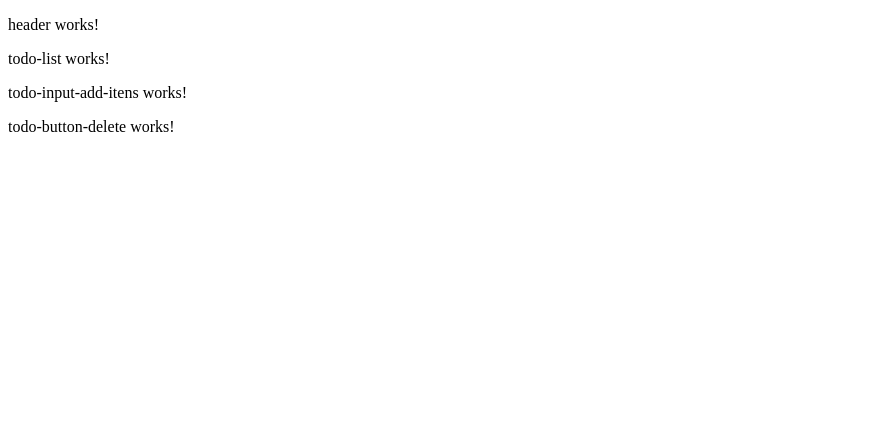
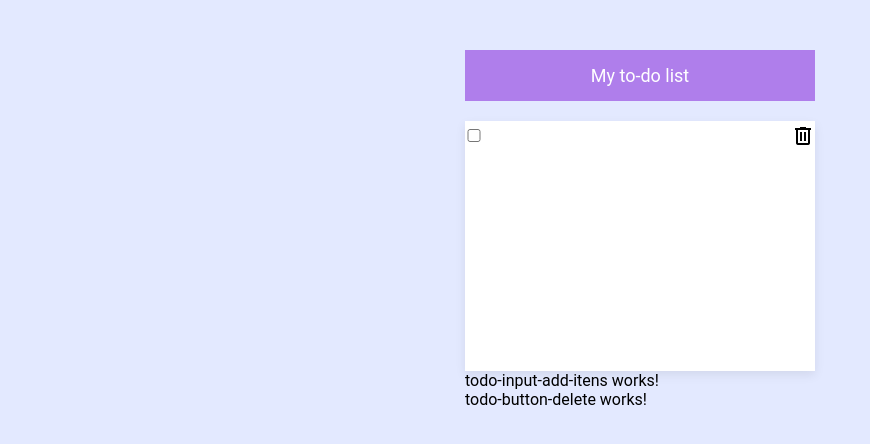
Before and after one commit to ZKros/Angular, an Angular app in the folder projeto_To_Do_List/: page / in a window 1280 px wide. Shown: the top 444 px of the page, without its empty margins (0-870 px from the left). Built offline with nearby package versions, Linux system fonts and the light colour scheme.

Commit message:
to-do list

```diff
--- a/projeto_To_Do_List/package.json
+++ b/projeto_To_Do_List/package.json
@@ -3,7 +3,7 @@
   "version": "0.0.0",
   "scripts": {
     "ng": "ng",
-    "start": "ng serve",
+    "start": "ng serve --port 3000",
     "build": "ng build",
     "watch": "ng build --watch --configuration development",
     "test": "ng test"
--- a/projeto_To_Do_List/src/app/modules/home/components/header/header.component.css
+++ b/projeto_To_Do_List/src/app/modules/home/components/header/header.component.css
@@ -0,0 +1,11 @@
+h1 {
+	width: 100%;
+	padding: 15px 0;
+	margin-bottom: 15px;
+
+	text-align: center;
+	font-size: 18px;
+	color: #FFFFFF;
+
+	background: #AF7EEB;
+}
--- a/projeto_To_Do_List/src/app/modules/home/components/header/header.component.html
+++ b/projeto_To_Do_List/src/app/modules/home/components/header/header.component.html
@@ -1 +1 @@
-<p>header works!</p>
+<h1>My to-do list</h1>
--- a/projeto_To_Do_List/src/app/modules/home/components/todo-list/todo-list.component.css
+++ b/projeto_To_Do_List/src/app/modules/home/components/todo-list/todo-list.component.css
@@ -0,0 +1,52 @@
+section {
+	width: 100%;
+	min-height: 250px;
+
+	background: #FFFFFF;
+	box-shadow: 0px 4px 10px rgba(0, 0, 0, 0.08);
+
+	margin-top: 20px;
+
+}
+
+.loading {
+	background-image: url("../../../../../assets/img/bg-task.png");
+	background-repeat: no-repeat;
+	background-position: center 30px;
+}
+
+ul {
+	padding: 20px,
+}
+
+li {
+	display: flex;
+	justify-content: space-between;
+	align-items: center;
+
+	margin-bottom: 10px;
+}
+
+input[type="checkbox"] {
+	width: 5%;
+}
+
+input[type="text"] {
+	width: 80%;
+	padding: 5px 10px;
+	border: none;
+
+	font-size: 16px;
+	color: #939CBD;
+}
+
+.checked {
+	text-decoration: line-through;
+}
+
+.delete {
+	border: none;
+	background: none;
+	float: right;
+	position: relative;
+}
--- a/projeto_To_Do_List/src/app/modules/home/components/todo-list/todo-list.component.html
+++ b/projeto_To_Do_List/src/app/modules/home/components/todo-list/todo-list.component.html
@@ -1 +1,17 @@
-<p>todo-list works!</p>
+<link rel="stylesheet"
+	href="https://fonts.googleapis.com/css2?family=Material+Symbols+Outlined:opsz,wght,FILL,GRAD@24,200,1,-25" />
+<section>
+	<ul>
+		<li>
+			<input type="checkbox">
+			<input type="text">
+
+			<button class="delete material-symbols-outlined">
+				delete
+			</button>
+		</li>
+	</ul>
+</section>
+
+<app-todo-input-add-itens></app-todo-input-add-itens>
+<app-todo-button-delete></app-todo-button-delete>
--- a/projeto_To_Do_List/src/app/modules/home/pages/home/home.component.html
+++ b/projeto_To_Do_List/src/app/modules/home/pages/home/home.component.html
@@ -1,4 +1,4 @@
-<app-header></app-header>
-<app-todo-list></app-todo-list>
-<app-todo-input-add-itens></app-todo-input-add-itens>
-<app-todo-button-delete></app-todo-button-delete>
+<section class="container">
+	<app-header></app-header>
+	<app-todo-list></app-todo-list>
+</section>
--- a/projeto_To_Do_List/src/styles.css
+++ b/projeto_To_Do_List/src/styles.css
@@ -1 +1,68 @@
 /* You can add global styles to this file, and also import other style files */
+.primary-color {
+	color: #AF7EEB;
+}
+
+.secondary-color {
+	color: #939CBD;
+}
+
+.tertiary-color {
+	color: #FFFFFF;
+}
+
+.primary-background-color {
+	background: #E3E9FF;
+}
+
+.secondary-background-color {
+	background: #FFFFFF;
+}
+
+.tertiary-background-color {
+	background: #AF7EEB;
+}
+
+.primary-text-color {
+	color: #939CBD;
+}
+
+.secondary-text-color {
+	color: #FFFFFF;
+}
+
+.danger-color {
+	color: #FF002E;
+}
+
+@import url('https://fonts.googleapis.com/css2?family=Roboto:wght@300;400;700&display=swap');
+
+* {
+	margin: 0;
+	padding: 0;
+	font-family: roboto;
+	font-weight: 400;
+}
+
+body {
+	background: #E3E9FF;
+}
+
+ul {
+	list-style: none;
+}
+
+textarea:focus,
+input:focus,
+button {
+	outline: none;
+}
+
+button {
+	cursor: pointer;
+}
+
+.container {
+	width: 350px;
+	margin: 50px auto;
+}
```
Also changed, not shown: projeto_To_Do_List/src/assets/img/bg-task.png (added).
